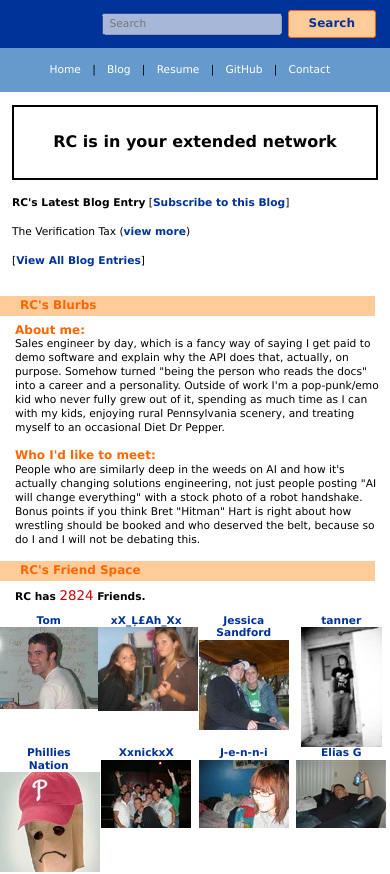
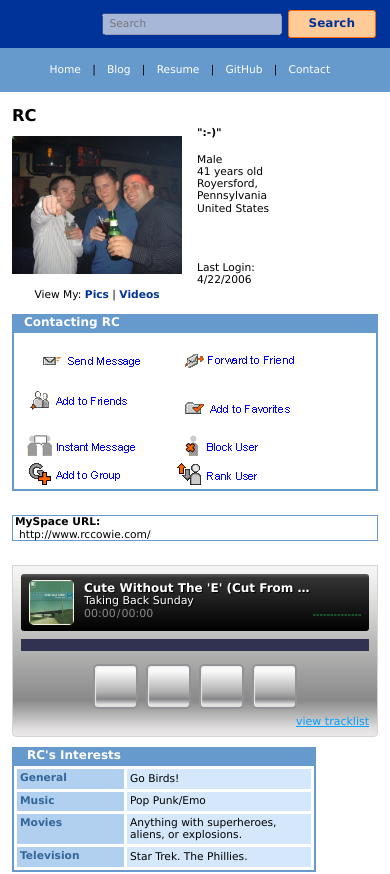
Before and after one commit to rcesus/website, a Next.js app: page / in a window 390 px wide. Shown: the top 874 px of the page. Built offline with nearby package versions, Linux system fonts and the light colour scheme; a web font is replaced by a local one.

Commit message:
mobile reordering

```diff
--- a/src/app/globals.css
+++ b/src/app/globals.css
@@ -2092,10 +2092,10 @@ Mobile layout — single breakpoint (<= 820px)
 
 Everything above this comment is the fixed-width 800px desktop MySpace
 layout and is left untouched. On narrow screens we keep the same retro
-chrome but let it fill the viewport, stack the main content ABOVE the
-profile sidebar (the sidebar comes first in the DOM, so this is done
-with grid-template-areas rather than reordering the markup), and grow
-the interactive chrome to ~44px tap targets.
+chrome but let it fill the viewport, collapse the two columns into one
+in source order (profile sidebar first, then the main content — the
+sidebar comes first in the DOM), and grow the interactive chrome to
+~44px tap targets.
 ========================================================================
 */
 @media (max-width: 820px) {
@@ -2111,18 +2111,18 @@ the interactive chrome to ~44px tap targets.
     overflow-x: hidden;
   }
 
-  /* Collapse the two-column grid to one column and place the main
-     content above the profile sidebar. minmax(0, 1fr) (not the default
-     1fr = minmax(auto, 1fr)) lets the track shrink below a rigid child's
-     min-content width; min-width: 0 on the grid items does the same for
-     their own contents, so a wide child scrolls internally instead of
-     stretching the page. */
+  /* Collapse the two-column grid to one column, keeping source order:
+     the profile sidebar first, then the main content. minmax(0, 1fr)
+     (not the default 1fr = minmax(auto, 1fr)) lets the track shrink
+     below a rigid child's min-content width; min-width: 0 on the grid
+     items does the same for their own contents, so a wide child scrolls
+     internally instead of stretching the page. */
   .page-content-container {
     grid-template-columns: minmax(0, 1fr);
     grid-column-gap: 0;
     grid-template-areas:
-      "main"
-      "sidebar";
+      "sidebar"
+      "main";
   }
 
   .page-content-container > main,
@@ -2159,6 +2159,14 @@ the interactive chrome to ~44px tap targets.
   .friend-pic-container {
     grid-template-columns: repeat(auto-fill, minmax(80px, 1fr));
     grid-template-rows: auto;
+    gap: 14px 8px;
+  }
+
+  /* Cap each portrait to its grid cell. The desktop rule pins images to
+     max-width: 100px, which overflows the ~80-90px mobile cells and makes
+     neighbouring portraits collide; 100% keeps them inside their track. */
+  .friend-pic-container img {
+    max-width: 100%;
   }
 
   /* Footer links wrap instead of being crushed onto one row. */
```
